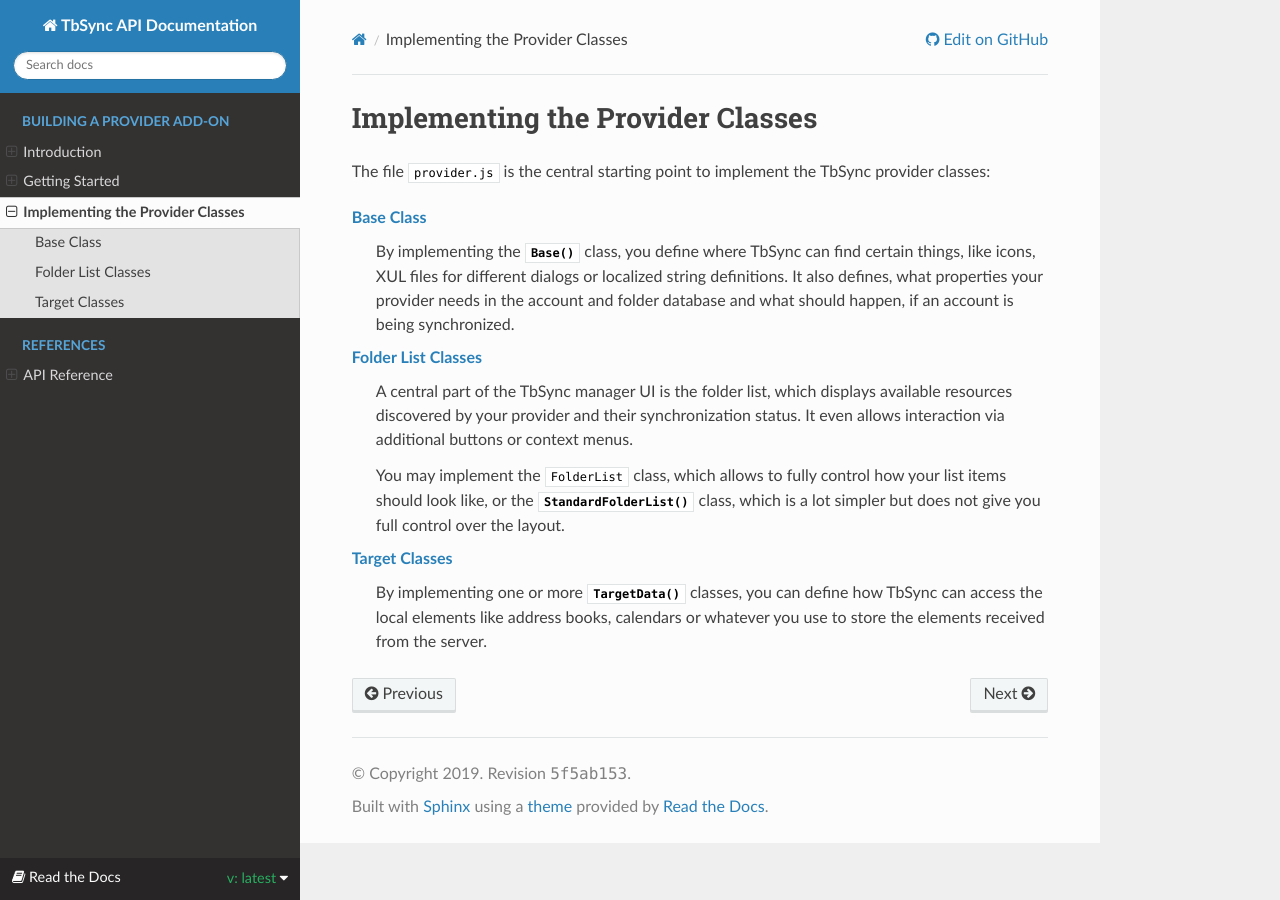
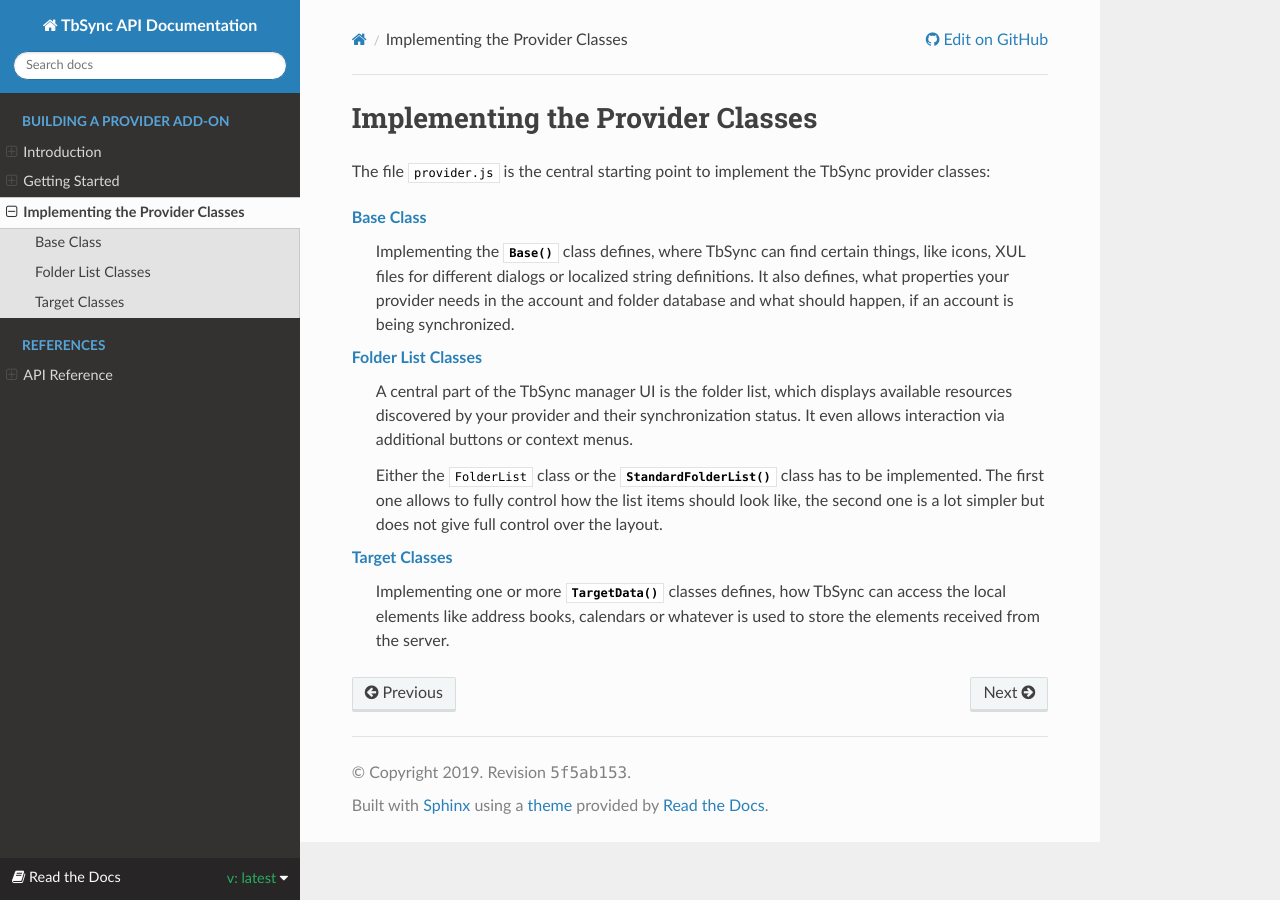
Before and after one commit to jobisoft/Provider-4-TbSync, a Sphinx documentation site: the page built from docs/implementing.rst, in a window 1280 px wide. Built offline with Sphinx 7.4.7 and the Read the Docs theme 2.0.0, drawn with Linux system fonts in a browser that asks for light colours.

Commit message:
Update implementing.rst

```diff
--- a/docs/implementing.rst
+++ b/docs/implementing.rst
@@ -4,16 +4,16 @@
 The file ``provider.js`` is the central starting point to implement the TbSync provider classes:
 
 :doc:`implementing/base`
-  By implementing the :class:`Base` class, you define where TbSync can find certain things, like icons, XUL files for different dialogs or localized string definitions. It also defines, what properties your provider needs in the account and folder database and what should happen, if an account is being synchronized.
+  Implementing the :class:`Base` class defines, where TbSync can find certain things, like icons, XUL files for different dialogs or localized string definitions. It also defines, what properties your provider needs in the account and folder database and what should happen, if an account is being synchronized.
 
 
 :doc:`implementing/folderlist`
   A central part of the TbSync manager UI is the folder list, which displays available resources discovered by your provider and their synchronization status. It even allows interaction via additional buttons or context menus.
 
-  You may implement the ``FolderList`` class, which allows to fully control how your list items should look like, or the :class:`StandardFolderList` class, which is a lot simpler but does not give you full control over the layout.
+  Either the ``FolderList`` class or the :class:`StandardFolderList` class has to be implemented. The first one allows to fully control how the list items should look like, the second one is a lot simpler but does not give full control over the layout.
 
 :doc:`implementing/targets`
-  By implementing one or more :class:`TargetData` classes, you can define how TbSync can access the local elements like address books, calendars or whatever you use to store the elements received from the server.
+  Implementing one or more :class:`TargetData` classes defines, how TbSync can access the local elements like address books, calendars or whatever is used to store the elements received from the server.
 
 .. toctree::
    :hidden:
```
